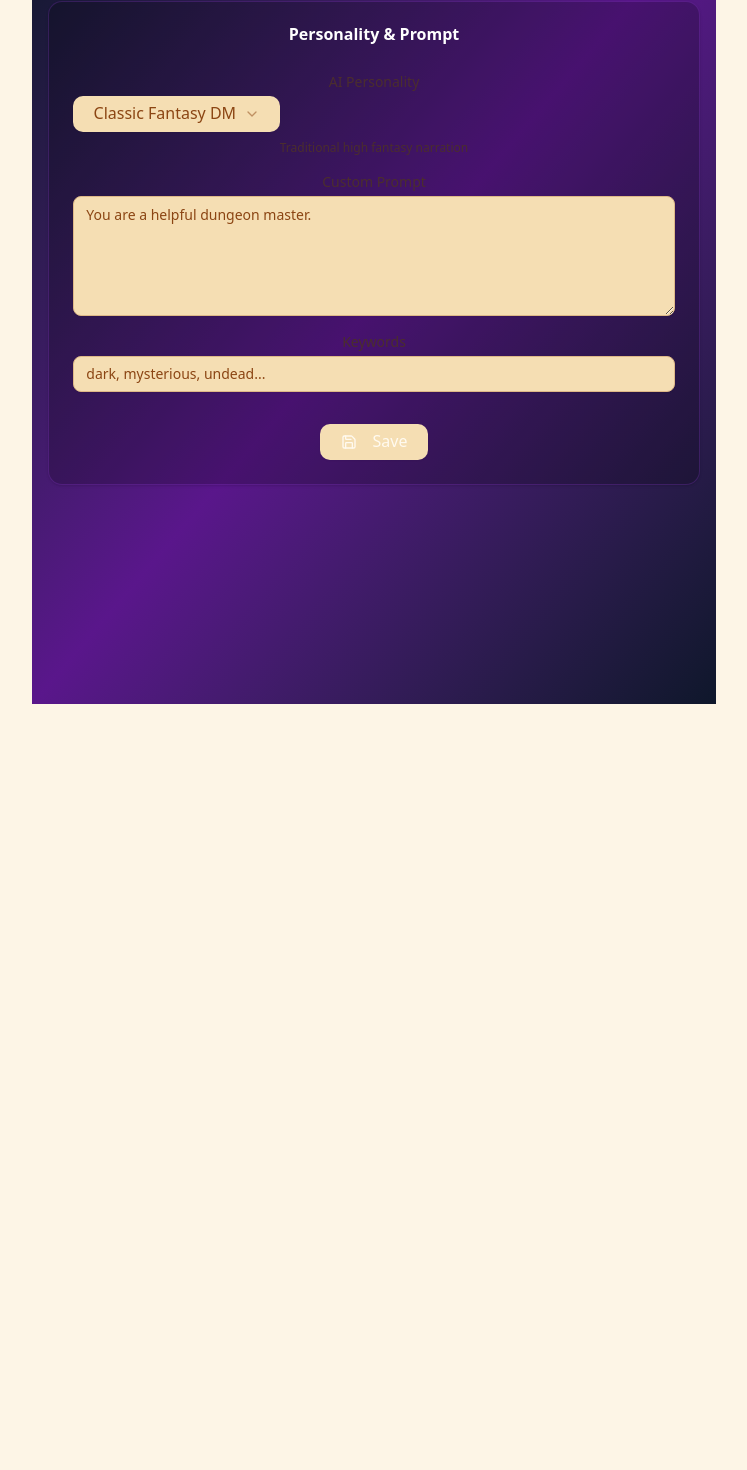
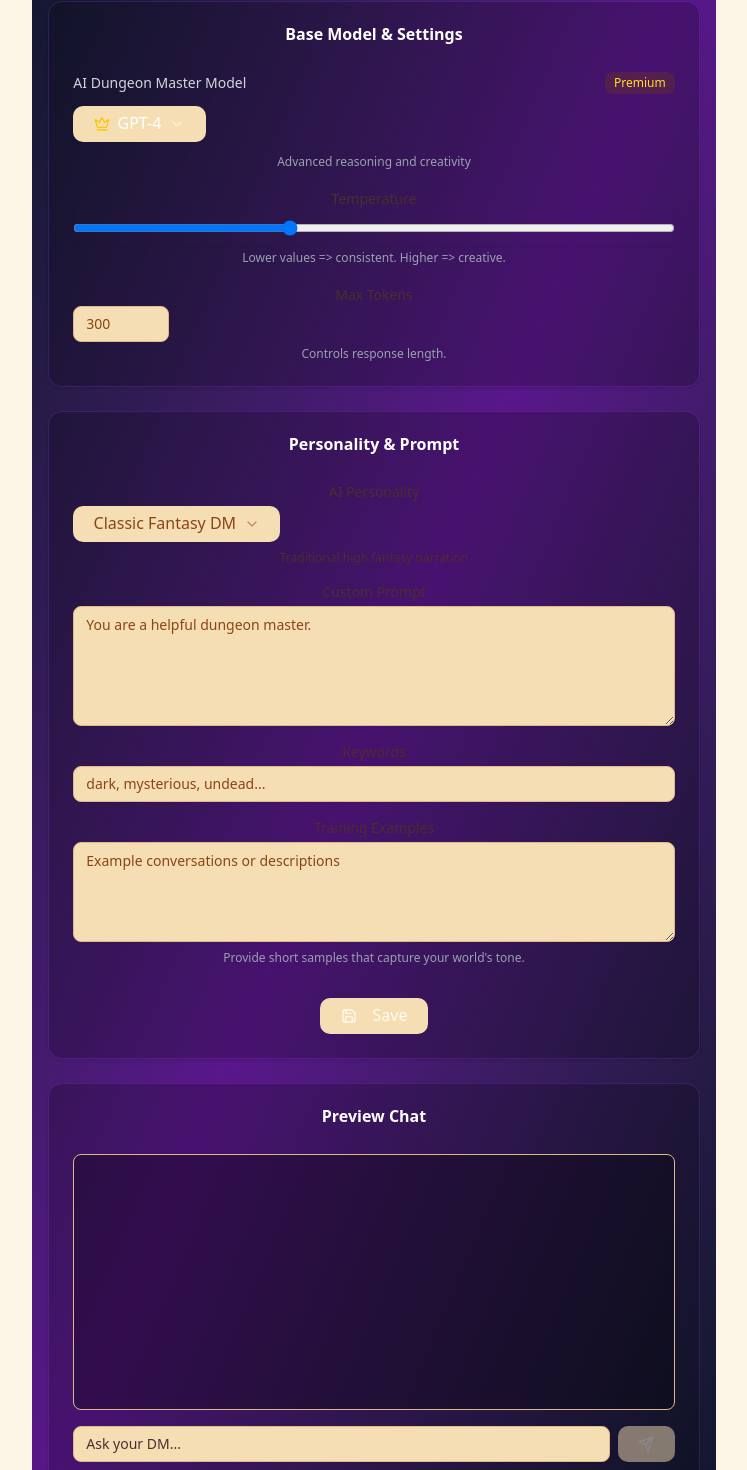
Before and after one commit to Cstannahill/ai-dnd, a React (Vite) app in the folder dnd-frontend/: page /fine-tune in a window 1280 px wide. Shown: the part 205-1675 px from the top of the page, without its empty margins (266-1013 px from the left). Before the commit the page ends 941 px from the top, so only its background shows below. Built offline with nearby package versions, Linux system fonts and the light colour scheme.

Commit message:
Expand fine-tuning demo with mock API

```diff
--- a/dnd-frontend/src/pages/FineTuningDemo.tsx
+++ b/dnd-frontend/src/pages/FineTuningDemo.tsx
@@ -1,25 +1,99 @@
 import { useState } from "react";
+import { useNavigate } from "react-router-dom";
+import { Brain, Save, ArrowLeft, Send } from "lucide-react";
+import {
+  Card,
+  CardContent,
+  CardHeader,
+  CardTitle,
+} from "../components/ui/card";
 import { Button } from "../components/ui/button";
-import { Card, CardContent, CardHeader, CardTitle } from "../components/ui/card";
 import { Input } from "../components/ui/input";
+import { Textarea } from "../components/ui/textarea";
+import { ScrollArea } from "../components/ui/scroll-area";
 import { AIPersonalitySelector } from "../components/aicomponent/AIPersonalitySelector";
 import { PromptEditor } from "../components/aicomponent/PromptEditor";
-import { useNavigate } from "react-router-dom";
-import { Brain, Save, ArrowLeft } from "lucide-react";
+import { AIModelSelector } from "../components/aicomponent/AIModelSelector";
+import { ChatMessage } from "../components/chat/ChatMessage";
+import {
+  createFineTunedDM,
+  testFineTunedDM,
+  type FineTuningRequest,
+} from "../services/api-mock";
+
+interface SimpleMessage {
+  id: string;
+  type: "player" | "dm";
+  sender: string;
+  content: string;
+  timestamp: Date;
+}
 
 export function FineTuningDemo() {
   const navigate = useNavigate();
+
   const [personality, setPersonality] = useState("classic");
   const [prompt, setPrompt] = useState("You are a helpful dungeon master.");
   const [keywords, setKeywords] = useState("");
+  const [model, setModel] = useState("gpt-4");
+  const [temperature, setTemperature] = useState(0.7);
+  const [maxTokens, setMaxTokens] = useState(300);
+  const [trainingData, setTrainingData] = useState("");
+
   const [saving, setSaving] = useState(false);
+  const [currentMessage, setCurrentMessage] = useState("");
+  const [messages, setMessages] = useState<SimpleMessage[]>([]);
 
-  const handleSave = () => {
+  const buildRequest = (): FineTuningRequest => ({
+    campaignStyle: personality,
+    worldDescription: prompt,
+    keyNPCs: [],
+    campaignThemes: keywords
+      .split(",")
+      .map((k) => k.trim())
+      .filter(Boolean),
+    customPrompts: trainingData
+      .split("\n")
+      .map((l) => l.trim())
+      .filter(Boolean),
+    model,
+    temperature,
+    maxTokens,
+    trainingData,
+  });
+
+  const handleSave = async () => {
     setSaving(true);
-    setTimeout(() => {
+    try {
+      await createFineTunedDM(buildRequest());
+      navigate(-1);
+    } catch (err) {
+      console.error(err);
+    } finally {
       setSaving(false);
-      navigate(-1);
-    }, 800);
+    }
+  };
+
+  const handleSendTest = async () => {
+    if (!currentMessage.trim()) return;
+    const userMsg: SimpleMessage = {
+      id: Date.now().toString(),
+      type: "player",
+      sender: "You",
+      content: currentMessage,
+      timestamp: new Date(),
+    };
+    setMessages((prev) => [...prev, userMsg]);
+    setCurrentMessage("");
+    const res = await testFineTunedDM(buildRequest(), userMsg.content);
+    const aiMsg: SimpleMessage = {
+      id: Date.now().toString() + "_ai",
+      type: "dm",
+      sender: "AI DM",
+      content: res.response,
+      timestamp: new Date(),
+    };
+    setMessages((prev) => [...prev, aiMsg]);
   };
 
   return (
@@ -33,6 +107,40 @@ export function FineTuningDemo() {
             <Brain className="w-6 h-6" /> Fine-Tune AI DM
           </h1>
         </div>
+
+        <Card className="bg-black/20 border-purple-500/20">
+          <CardHeader>
+            <CardTitle className="text-white">Base Model & Settings</CardTitle>
+          </CardHeader>
+          <CardContent className="space-y-4">
+            <AIModelSelector value={model} onValueChange={setModel} />
+            <div className="space-y-1">
+              <label className="text-sm font-medium text-muted-foreground">Temperature</label>
+              <Input
+                type="range"
+                min="0"
+                max="2"
+                step="0.1"
+                value={temperature}
+                onChange={(e) => setTemperature(parseFloat(e.target.value))}
+                className="w-full"
+              />
+              <p className="text-xs text-gray-400">Lower values =&gt; consistent. Higher =&gt; creative.</p>
+            </div>
+            <div className="space-y-1">
+              <label className="text-sm font-medium text-muted-foreground">Max Tokens</label>
+              <Input
+                type="number"
+                min="50"
+                max="2000"
+                value={maxTokens}
+                onChange={(e) => setMaxTokens(parseInt(e.target.value))}
+                className="w-24 bg-card border border-border text-primary"
+              />
+              <p className="text-xs text-gray-400">Controls response length.</p>
+            </div>
+          </CardContent>
+        </Card>
 
         <Card className="bg-black/20 border-purple-500/20">
           <CardHeader>
@@ -50,9 +158,48 @@ export function FineTuningDemo() {
                 className="bg-card border border-border text-primary"
               />
             </div>
+            <div className="space-y-2">
+              <label className="block text-sm font-medium text-muted-foreground mb-1">Training Examples</label>
+              <Textarea
+                value={trainingData}
+                onChange={(e) => setTrainingData(e.target.value)}
+                placeholder="Example conversations or descriptions"
+                className="min-h-[100px] bg-card border border-border text-primary"
+              />
+              <p className="text-xs text-gray-400">
+                Provide short samples that capture your world&apos;s tone.
+              </p>
+            </div>
             <Button onClick={handleSave} disabled={saving} className="mt-4 bg-primary hover:bg-primary/80">
               <Save className="w-4 h-4 mr-2" /> {saving ? "Saving..." : "Save"}
             </Button>
+          </CardContent>
+        </Card>
+
+        <Card className="bg-black/20 border-purple-500/20">
+          <CardHeader>
+            <CardTitle className="text-white">Preview Chat</CardTitle>
+          </CardHeader>
+          <CardContent className="space-y-4">
+            <ScrollArea className="h-64 border border-border rounded-md p-2 bg-black/30">
+              <div className="space-y-4">
+                {messages.map((m) => (
+                  <ChatMessage key={m.id} message={m} />
+                ))}
+              </div>
+            </ScrollArea>
+            <div className="flex gap-2">
+              <Input
+                value={currentMessage}
+                onChange={(e) => setCurrentMessage(e.target.value)}
+                placeholder="Ask your DM..."
+                className="flex-1 bg-card border border-border"
+              />
+              <Button onClick={handleSendTest} disabled={!currentMessage.trim()} className="bg-primary hover:bg-primary/80">
+                <Send className="w-4 h-4" />
+              </Button>
+            </div>
+            <p className="text-xs text-gray-400">Send a message to see how the AI responds with current settings.</p>
           </CardContent>
         </Card>
       </div>
--- a/dnd-frontend/src/pages/GameLobby.tsx
+++ b/dnd-frontend/src/pages/GameLobby.tsx
@@ -27,6 +27,7 @@ import { Users, Settings, Play, Copy, CheckCircle, Brain } from "lucide-react";
 import { useSocket } from "../hooks/useSocket";
 import { CharacterSheet } from "../components/character/CharacterSheet";
 import { AIModelSelector } from "../components/aicomponent/AIModelSelector";
+import { PlayerList } from "../components/game/PlayerList";
 
 interface Player {
   id: string;
--- a/dnd-frontend/src/services/api-mock.ts
+++ b/dnd-frontend/src/services/api-mock.ts
@@ -64,3 +64,50 @@ const testRoom = {
 MOCK_ROOMS.set("TEST01", testRoom);
 
 console.log("Mock API initialized. Test room code: TEST01");
+
+// --- Fine-tuning mock ---
+export interface FineTuningRequest {
+  campaignStyle: string;
+  worldDescription: string;
+  keyNPCs: Array<{
+    name: string;
+    description: string;
+    personality: string;
+  }>;
+  campaignThemes: string[];
+  customPrompts: string[];
+  model?: string;
+  temperature?: number;
+  maxTokens?: number;
+  trainingData?: string;
+}
+
+const MOCK_FINE_TUNES = new Map<string, {
+  id: string;
+  name: string;
+  description: string;
+  config: FineTuningRequest;
+}>();
+
+export async function createFineTunedDM(request: FineTuningRequest) {
+  await new Promise((resolve) => setTimeout(resolve, 500));
+  const id = `ft_${Math.random().toString(36).substring(2, 8)}`;
+  const model = {
+    id,
+    name: request.campaignStyle || "Custom DM",
+    description: request.worldDescription.slice(0, 60),
+    config: request,
+  };
+  MOCK_FINE_TUNES.set(id, model);
+  return { id: model.id, name: model.name, description: model.description };
+}
+
+export async function testFineTunedDM(
+  request: FineTuningRequest,
+  message: string
+) {
+  await new Promise((resolve) => setTimeout(resolve, 300));
+  return {
+    response: `(${request.campaignStyle}) AI DM: ${message}`,
+  };
+}
--- a/dnd-frontend/src/services/api.ts
+++ b/dnd-frontend/src/services/api.ts
@@ -173,6 +173,10 @@ export interface FineTuningRequest {
   }>;
   campaignThemes: string[];
   customPrompts: string[];
+  model?: string;
+  temperature?: number;
+  maxTokens?: number;
+  trainingData?: string;
 }
 
 export async function createFineTunedDM(
@@ -181,6 +185,16 @@ export async function createFineTunedDM(
   return apiRequest("/ai/fine-tune", {
     method: "POST",
     body: JSON.stringify(request),
+  });
+}
+
+export async function testFineTunedDM(
+  request: FineTuningRequest,
+  message: string
+): Promise<{ response: string }> {
+  return apiRequest("/ai/fine-tune/test", {
+    method: "POST",
+    body: JSON.stringify({ config: request, message }),
   });
 }
 
```
